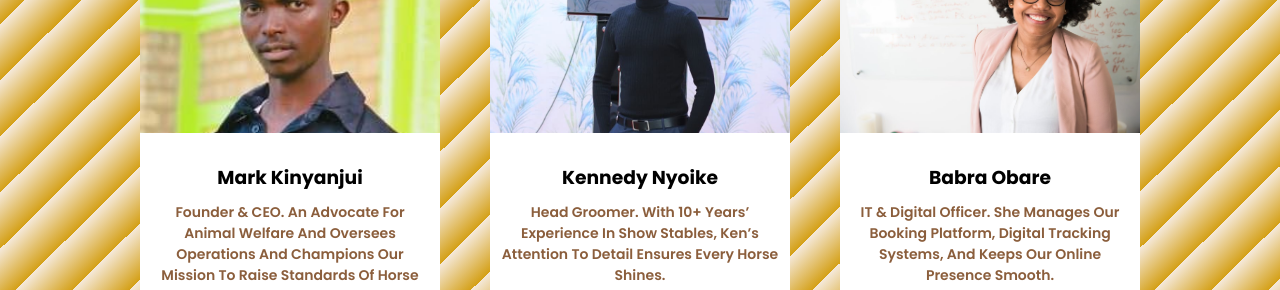
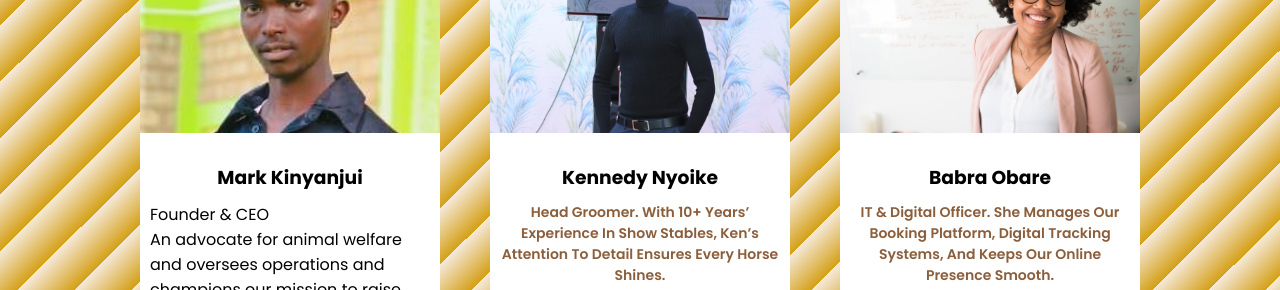
Before and after one commit to de-scientist/horse-club-SD20255, a website built with Vite: page index.html in a window 1280 px wide. Shown: the part 2996-3286 px from the top of the page. Built offline with nearby package versions, Linux system fonts and the light colour scheme.

Commit message:
style the page

```diff
--- a/index.html
+++ b/index.html
@@ -325,8 +325,9 @@
           </div>
           <div class="team-member-information">
             <h3 class="team-member-name">Mark Kinyanjui</h3>
-            <p class="team-member-position">
-              Founder & CEO. An advocate for animal welfare and oversees
+            <p class="team-member-role">Founder & CEO</p>
+            <p class="team-member-bio">
+              An advocate for animal welfare and oversees
               operations and champions our mission to raise standards of horse
               care.
             </p>
```
